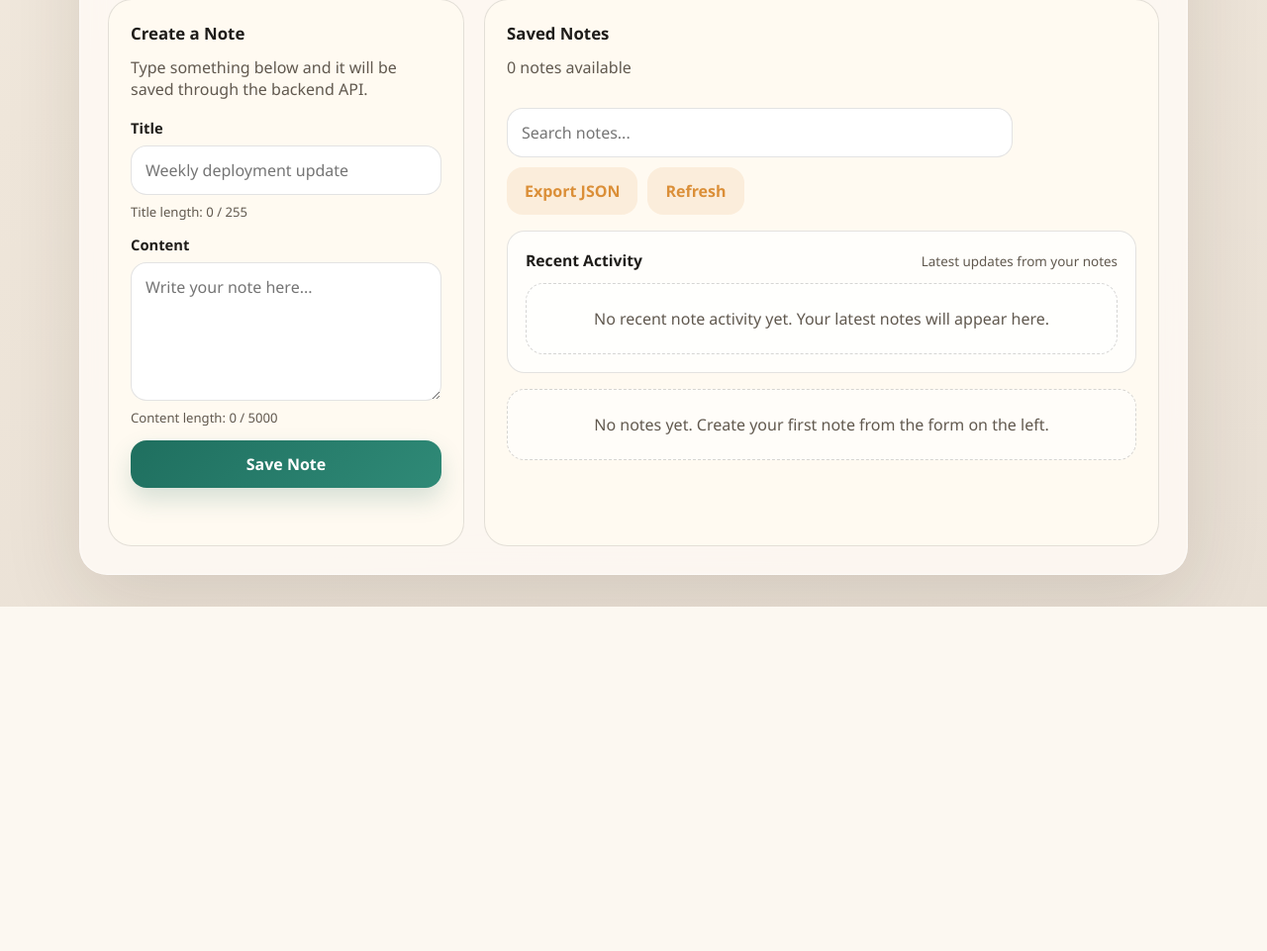
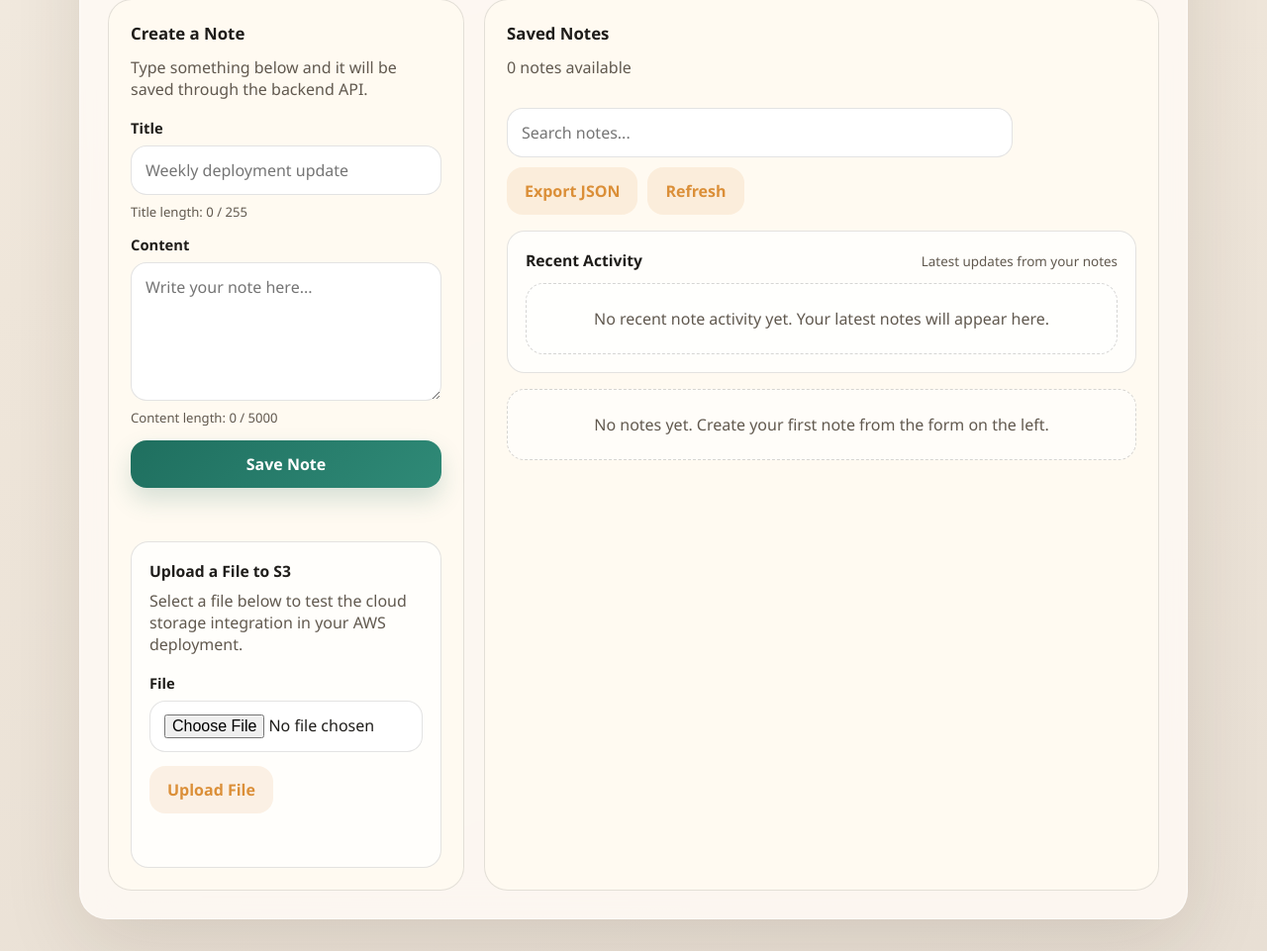
Before and after one commit to T1CoderNewbie/Cloud-Native, a Flask app: page / in a window 1280 px wide. Shown: the part 831-1792 px from the top of the page at 99% size. Before the commit the page ends 1444 px from the top, so only its background shows below. Run offline with Flask 3, Linux system fonts and the light colour scheme; data that the repository does not hold is empty.

Commit message:
Add S3 upload support for AWS deployment

```diff
--- a/templates/index.html
+++ b/templates/index.html
@@ -181,6 +181,36 @@
 
       .composer {
         padding: 22px;
+      }
+
+      .upload-card {
+        margin-top: 18px;
+        padding: 18px;
+        border-radius: 18px;
+        border: 1px solid var(--line);
+        background: rgba(255, 255, 255, 0.72);
+      }
+
+      .upload-card h3 {
+        margin: 0 0 8px;
+        font-size: 0.98rem;
+      }
+
+      .upload-card p {
+        margin: 0 0 14px;
+        color: var(--muted);
+      }
+
+      .upload-link {
+        display: inline-flex;
+        margin-top: 8px;
+        color: var(--accent);
+        text-decoration: none;
+        word-break: break-all;
+      }
+
+      .upload-link.hidden {
+        display: none;
       }
 
       .composer h2,
@@ -535,6 +565,27 @@
             <button class="ghost-btn hidden" id="cancel-edit-btn" type="button">Cancel Edit</button>
             <div id="flash" class="flash"></div>
           </form>
+
+          <section class="upload-card">
+            <h3>Upload a File to S3</h3>
+            <p>Select a file below to test the cloud storage integration in your AWS deployment.</p>
+
+            <form id="upload-form">
+              <div class="field">
+                <label for="upload-file">File</label>
+                <input id="upload-file" name="file" type="file" />
+              </div>
+              <button class="ghost-btn" id="upload-btn" type="submit">Upload File</button>
+              <div id="upload-flash" class="flash"></div>
+              <a
+                id="upload-link"
+                class="upload-link hidden"
+                href="#"
+                target="_blank"
+                rel="noreferrer"
+              ></a>
+            </form>
+          </section>
         </section>
 
         <section class="notes-panel">
@@ -573,6 +624,11 @@
 
     <script>
       const noteForm = document.getElementById("note-form");
+      const uploadForm = document.getElementById("upload-form");
+      const uploadFileInput = document.getElementById("upload-file");
+      const uploadBtn = document.getElementById("upload-btn");
+      const uploadFlash = document.getElementById("upload-flash");
+      const uploadLink = document.getElementById("upload-link");
       const titleInput = document.getElementById("title");
       const contentInput = document.getElementById("content");
       const composerTitle = document.getElementById("composer-title");
@@ -604,6 +660,16 @@
       function clearFlash() {
         flash.textContent = "";
         flash.className = "flash";
+      }
+
+      function setUploadFlash(message, type = "success") {
+        uploadFlash.textContent = message;
+        uploadFlash.className = `flash ${type}`;
+      }
+
+      function clearUploadFlash() {
+        uploadFlash.textContent = "";
+        uploadFlash.className = "flash";
       }
 
       function updateComposerCounters() {
@@ -863,6 +929,52 @@
         const query = currentSearchTerm ? `?q=${encodeURIComponent(currentSearchTerm)}` : "";
         window.open(`/notes/export${query}`, "_blank", "noopener,noreferrer");
       });
+      uploadForm.addEventListener("submit", async (event) => {
+        event.preventDefault();
+        clearUploadFlash();
+
+        const file = uploadFileInput.files?.[0];
+        if (!file) {
+          setUploadFlash("Please choose a file first.", "error");
+          return;
+        }
+
+        const payload = new FormData();
+        payload.append("file", file);
+        uploadBtn.disabled = true;
+
+        try {
+          const response = await fetch("/upload", {
+            method: "POST",
+            body: payload,
+          });
+          const data = await response.json();
+
+          if (!response.ok) {
+            throw new Error(data.error || "Upload failed.");
+          }
+
+          setUploadFlash(`Uploaded "${file.name}" successfully.`);
+          if (data.url) {
+            uploadLink.href = data.url;
+            uploadLink.textContent = data.url;
+            uploadLink.classList.remove("hidden");
+          } else {
+            uploadLink.href = "#";
+            uploadLink.textContent = "";
+            uploadLink.classList.add("hidden");
+          }
+
+          uploadForm.reset();
+        } catch (error) {
+          uploadLink.href = "#";
+          uploadLink.textContent = "";
+          uploadLink.classList.add("hidden");
+          setUploadFlash(error.message, "error");
+        } finally {
+          uploadBtn.disabled = false;
+        }
+      });
       titleInput.addEventListener("input", updateComposerCounters);
       contentInput.addEventListener("input", updateComposerCounters);
       searchInput.addEventListener("input", (event) => {
```
Also changed, not shown: 5 other files.
